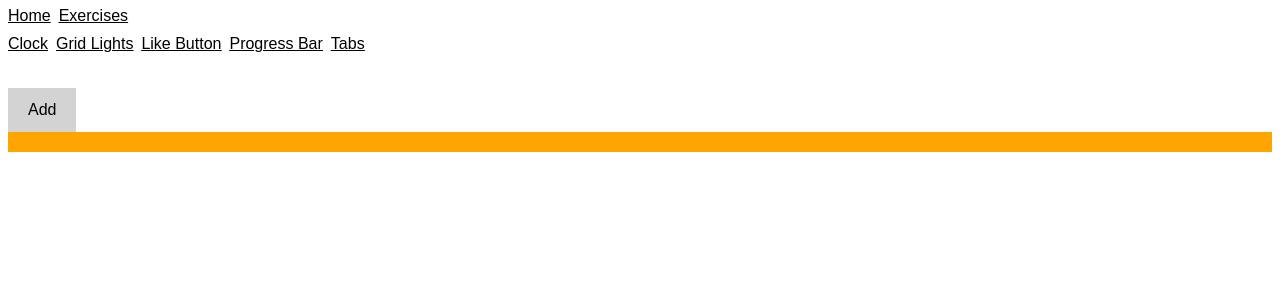
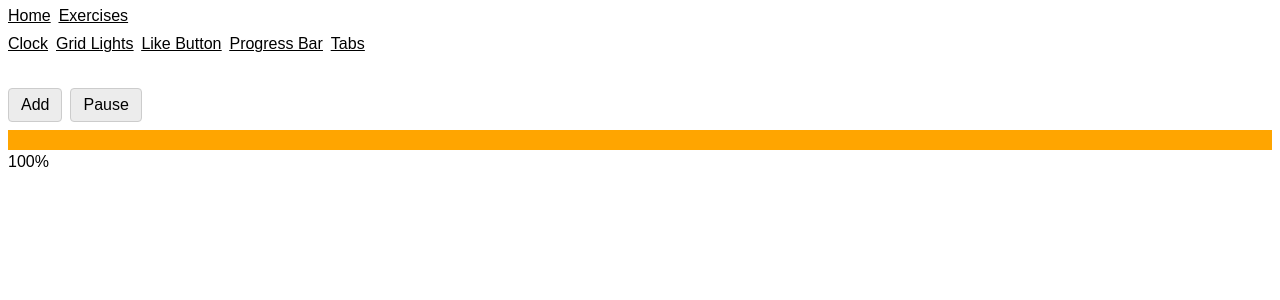
Before and after one commit to skatingincentralpark/react-playground, a Next.js app: page /exercises/progress-bar in a window 1280 px wide. Both pictures are taken after a click on the button "Add". Shown: the top 300 px of the page. Built offline with nearby package versions, Linux system fonts and the light colour scheme.

Commit message:
Add pausing to progress bars

```diff
--- a/app/exercises/progress-bar/page.tsx
+++ b/app/exercises/progress-bar/page.tsx
@@ -1,61 +1,89 @@
 "use client";
 
-import { useEffect, useState } from "react";
+import { useCallback, useEffect, useState } from "react";
 import "./styles.css";
 
 function ProgressBar({
-  time,
   onCompleted,
   ready,
 }: {
-  time: number;
   onCompleted: () => void;
   ready: boolean;
 }) {
-  const [startTransition, setStartTransition] = useState(false);
+  const [progress, setProgress] = useState(0);
+  const [timerId, setTimerId] = useState<NodeJS.Timeout | null>(null);
 
   useEffect(() => {
     if (!ready) return;
-    setStartTransition(true);
-  }, [setStartTransition, ready]);
+
+    const interval = setInterval(() => {
+      setProgress((p) => {
+        if (p >= 100) {
+          clearInterval(interval);
+          return 100;
+        }
+
+        return p + 0.005 * 100;
+      });
+    }, 10);
+
+    setTimerId(interval);
+
+    return () => clearInterval(interval);
+  }, [ready]);
+
+  useEffect(() => {
+    if (progress >= 100) {
+      onCompleted();
+    }
+  }, [progress, onCompleted]);
 
   return (
     <div className="progess-bar" role="progressbar">
       <div
-        className={[
-          "bar-contents",
-          startTransition ? "bar-contents--filled" : null,
-        ]
-          .filter(Boolean)
-          .join(" ")}
-        style={{
-          ["--time" as string]: `${time}ms`,
-        }}
-        onTransitionEnd={onCompleted}
+        className={["bar-contents"].filter(Boolean).join(" ")}
+        style={{ transform: `scaleX(${progress / 100})` }}
       />
+      <div>
+        <span>{progress}%</span>
+      </div>
     </div>
   );
 }
 
+const CONCURRENCY_COUNT = 3;
+
 export default function Page() {
   const [bars, setBars] = useState(0);
-  const [barsFilled, setBarsFilled] = useState(0);
+  const [completed, setCompleted] = useState(0);
+  const [paused, setPaused] = useState(false);
+
+  const onCompleted = useCallback(
+    () => setCompleted((c) => c + 1),
+    [setCompleted]
+  );
 
   return (
-    <div>
+    <div className="flex flex-col gap-2">
+      <div className="flex gap-2">
         <button onClick={() => setBars((b) => b + 1)}>Add</button>
+        <button onClick={() => setPaused((p) => !p)}>
+          {paused ? "Resume" : "Pause"}
+        </button>
+      </div>
+      <div className="flex flex-col gap-2">
         {Array(bars)
           .fill(null)
           .map((_, i) => (
             <ProgressBar
               key={i}
-            time={2000}
-            onCompleted={() => {
-              setBarsFilled((b) => b + 1);
-            }}
-            ready={i === 0 || i < barsFilled + 3}
+              onCompleted={onCompleted}
+              ready={
+                !paused && (i === 0 || i <= completed + CONCURRENCY_COUNT - 1)
+              }
             />
           ))}
       </div>
+    </div>
   );
 }
--- a/app/exercises/progress-bar/styles.css
+++ b/app/exercises/progress-bar/styles.css
@@ -3,10 +3,16 @@ body {
 }
 
 button {
-  padding: 10px 20px;
+  padding: 4px 12px;
   font-size: 16px;
+  border-radius: 4px;
   cursor: pointer;
-  background-color: lightgray;
+  background-color: rgb(236, 236, 236);
+  border: 1px solid rgb(204, 204, 204);
+}
+
+button:active {
+  background-color: rgb(204, 204, 204);
 }
 
 .progess-bar {
@@ -19,13 +25,5 @@ button {
 .bar-contents {
   height: 100%;
   background-color: orange;
-  transform: scaleX(0);
-  transition-property: transform;
-  transition-duration: var(--time);
   transform-origin: left center;
-  transition-timing-function: linear;
 }
-
-.bar-contents--filled {
-  transform: scaleX(1);
-}
```
Lines whose indentation alone changed are shown as unchanged.
